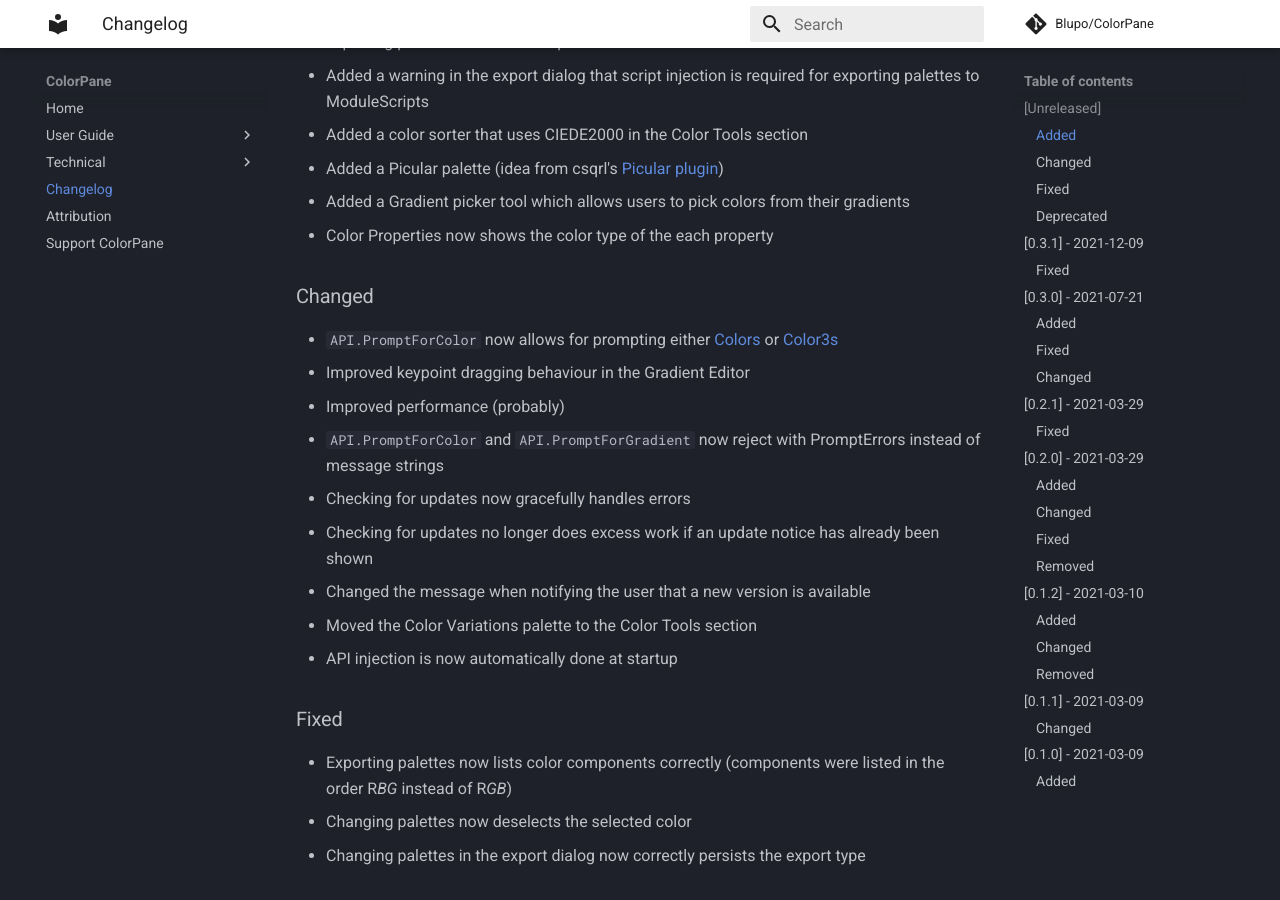
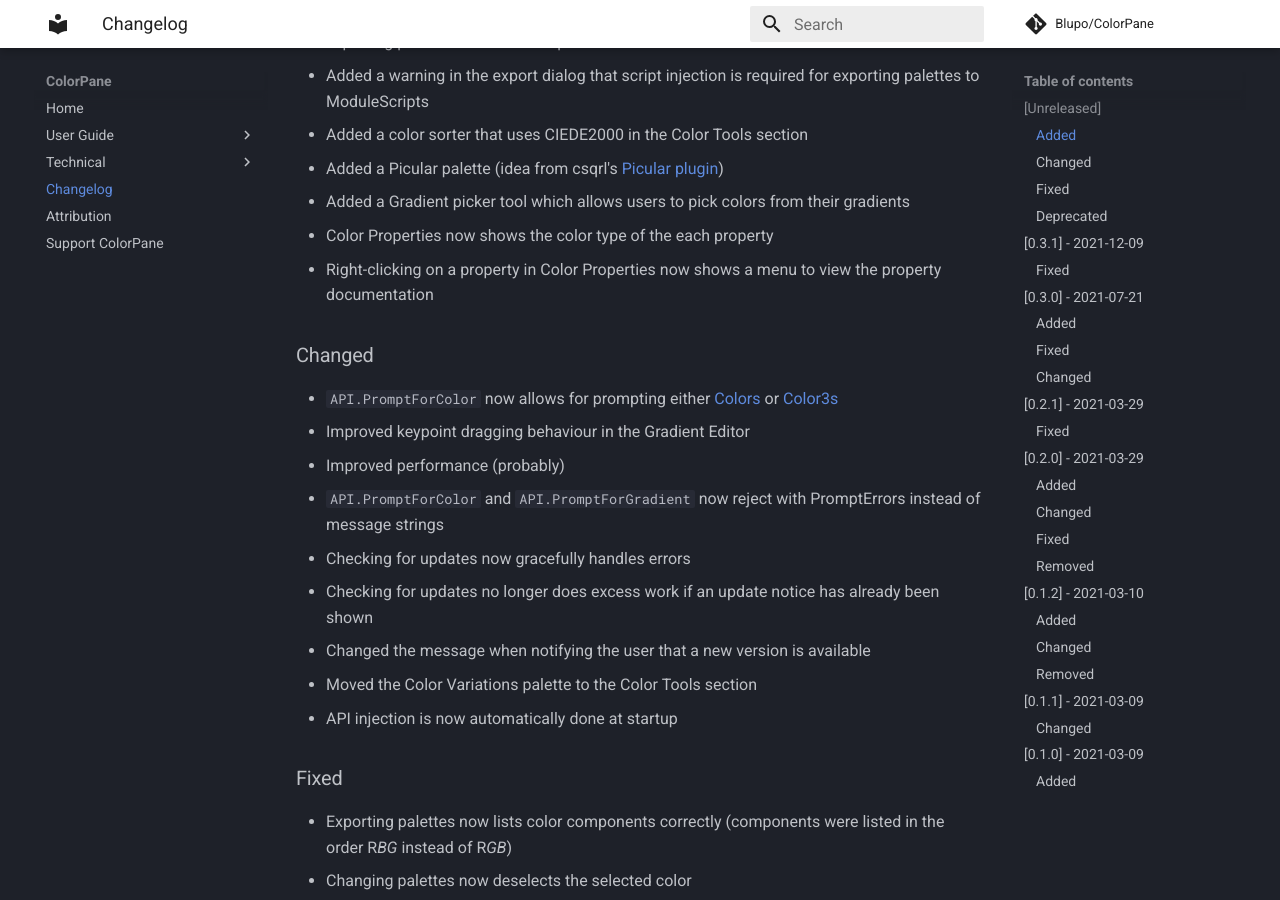
Before and after one commit to Blupo/ColorPane, an MkDocs documentation site: the page built from docs/changelog.md, in a window 1280 px wide and 900 px high, scrolled down 492 px. Built offline with MkDocs 1.6.1 and Material for MkDocs 9.7.7, drawn with Linux system fonts in a browser that asks for light colours; comment, search, counter and statistics services are not loaded.

Commit message:
Color Properties right-click menu
- Bug fixes

```diff
--- a/docs/changelog.md
+++ b/docs/changelog.md
@@ -12,6 +12,7 @@
 - Added a Picular palette (idea from csqrl's [Picular plugin](https://devforum.roblox.com/t/914148))
 - Added a Gradient picker tool which allows users to pick colors from their gradients
 - Color Properties now shows the color type of the each property
+- Right-clicking on a property in Color Properties now shows a menu to view the property documentation
 
 ### Changed
 - `API.PromptForColor` now allows for prompting either [Colors](https://blupo.github.io/Color/api/color/) or [Color3s](https://developer.roblox.com/api-reference/datatype/Color3)
```
Also changed, not shown: 4 other files.
